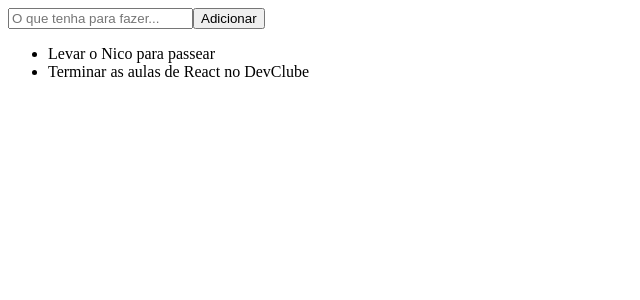
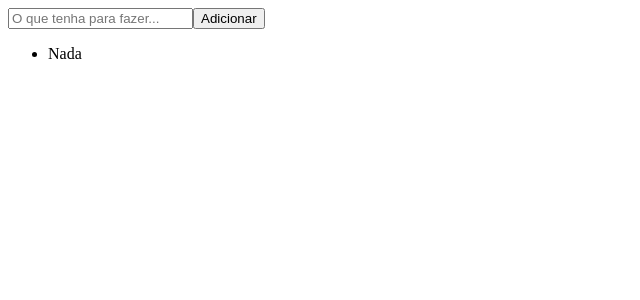
Before and after one commit to Laercio-Rodrigues/projeto-react-bonus, a React (Vite) app: page / in a window 1280 px wide. Shown: the top 300 px of the page, without its empty margins (0-640 px from the left). Built offline with nearby package versions, Linux system fonts and the light colour scheme.

Commit message:
Usei: UUID e o Hook useState

```diff
--- a/package.json
+++ b/package.json
@@ -11,7 +11,8 @@
   },
   "dependencies": {
     "react": "^19.2.7",
-    "react-dom": "^19.2.7"
+    "react-dom": "^19.2.7",
+    "uuid": "^14.0.1"
   },
   "devDependencies": {
     "@types/react": "^19.2.17",
--- a/src/App.jsx
+++ b/src/App.jsx
@@ -1,16 +1,20 @@
+import React, { useState } from 'react';
+import  {  v4  as  uuid  }  from  'uuid' ;
+
+
 function App() {
 
-  const list = [{ id: 22, task: 'Levar o Nico para passear' },
-  { id: 35, task: 'Terminar as aulas de React no DevClube' }
-  ]
+  const [list, setList] = useState([{ id: uuid(), task: 'Nada'}])
+
+  const [inputTask, setImputTask] = useState('')
 
   //'Levar o Nico para passear', 'Terminar as aulas de React no DevClube'
   const inputMudou = (event) => {
-    console.log(event.target.value)
+    setImputTask(event.target.value)
   }
 
   const clickButton = () => {
-    console.log("Botão clicado")
+    setList([ ...list, { id: uuid(), task: inputTask}])
   }
 
   return (
@@ -19,9 +23,10 @@ function App() {
       <button onClick={clickButton} >Adicionar</button>
 
       <ul>
-        {list.map(item => (
-          <li key={item.id}>{item.task}</li>
-        ))}
+       { list.map(item => (
+        <li key={item.id}>{item.task}</li>
+
+       ))}
       </ul>
 
     </div>
```
Also changed, not shown: 2 other files (tests, documents, lock files or other folders).
